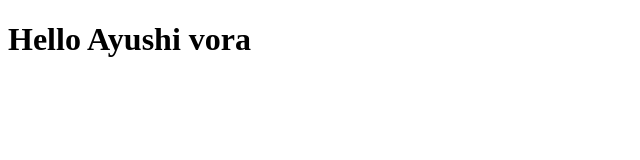
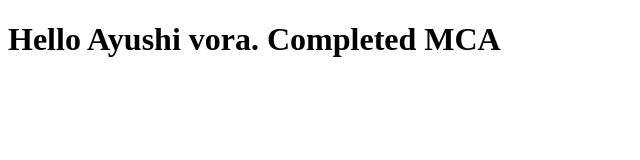
Before and after one commit to voraayushi/demo-test, a plain HTML site: page index.html in a window 1280 px wide. Shown: the whole page, without its empty margins (0-640 px from the left). Drawn offline with Linux system fonts and the light colour scheme.

Commit message:
next version of the web file.

```diff
--- a/index.html
+++ b/index.html
@@ -5,6 +5,6 @@
     <title>Hello</title>
   </head>
   <body>
-    <h1>Hello Ayushi vora</h1>
+    <h1>Hello Ayushi vora. Completed MCA</h1>
   </body>
 </html>
```
